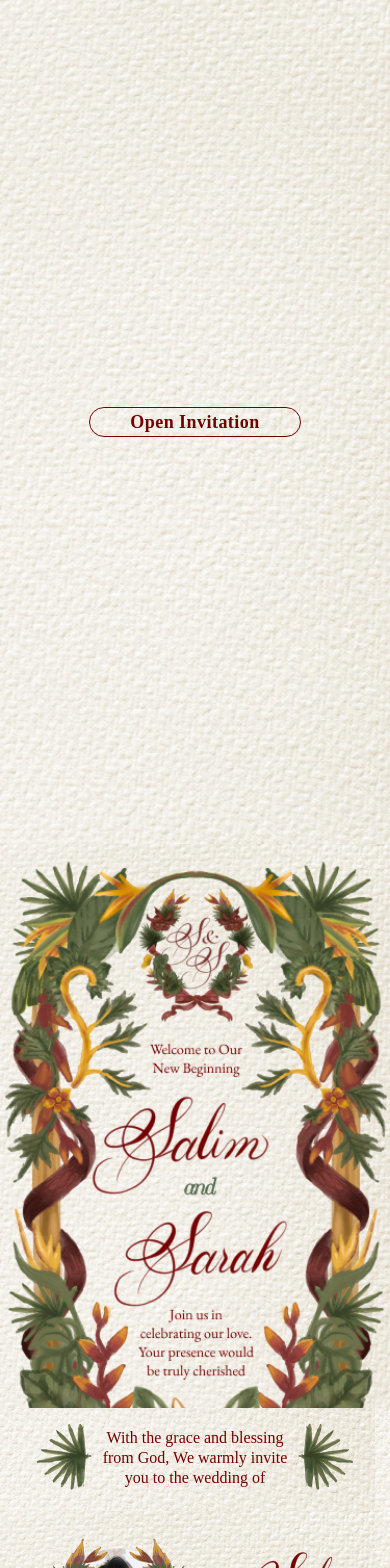
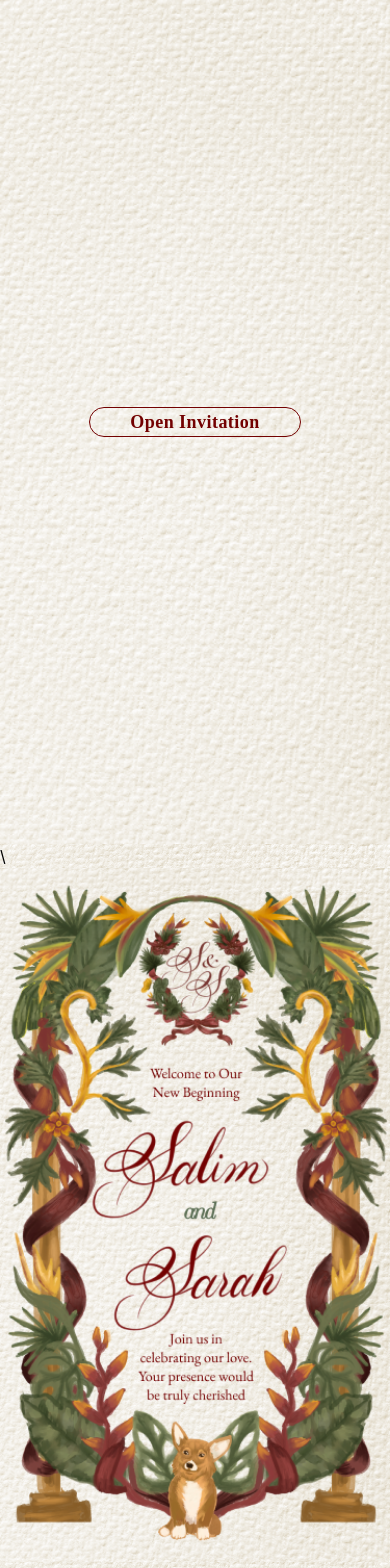
Before and after one commit to patriciatyas/salim-sarah-2, a React (Create React App) app: page / in a window 390 px wide. Shown: the top 1568 px of the page. Built offline with nearby package versions, Linux system fonts and the light colour scheme.

Commit message:
fix w-screen landing page

```diff
--- a/src/App.js
+++ b/src/App.js
@@ -72,8 +72,14 @@ function App() {
 
       <div className="md:scrollable-right">
         {/* <BackgroundMusic /> */}
-        <div id="secondPage" className="relative min-h-screen bg-paper">
-          <section className="relative items-center justify-center bg-new-landing-page bg-cover md:bg-right-bg pb-36 pt-7">
+        <div id="secondPage" className="relative min-h-screen bg-paper w-screen">
+          <section className="relative items-center justify-center bg-cover md:bg-right-bg h-screen w-screen">\
+            <div>
+              <img src="/images/new-landing-page.png"
+                  alt="landing-page"
+                  className="w-screen"
+                  />
+            </div>
             <div className="md:block hidden">
               <FadeInSection>
                 <img
```
